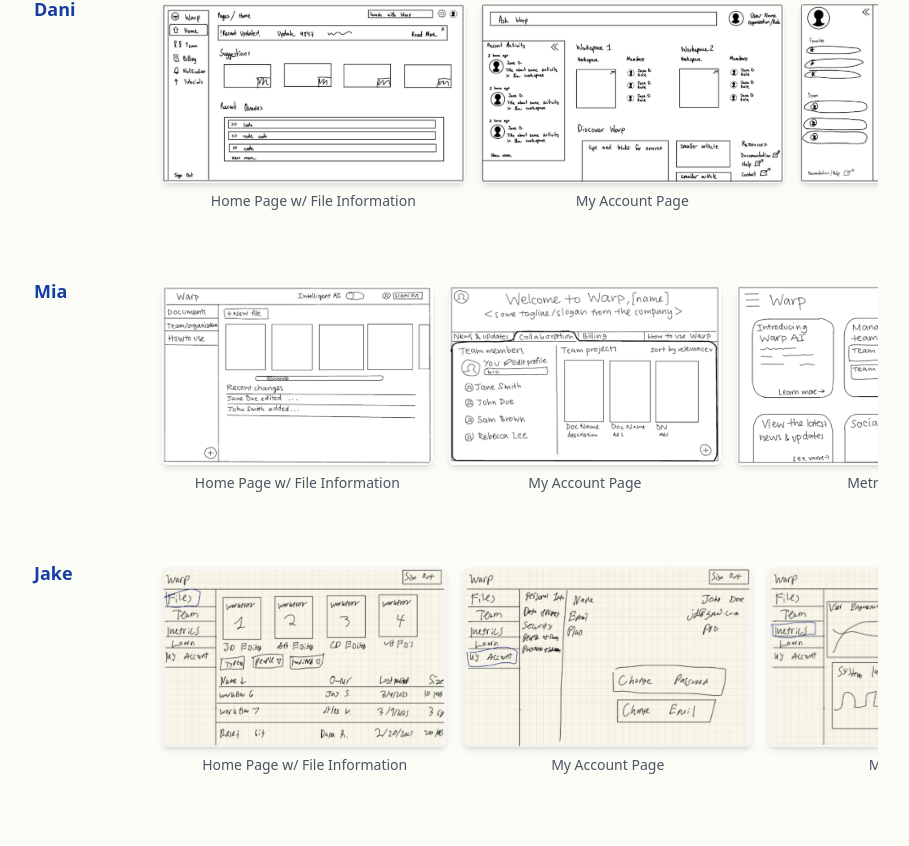
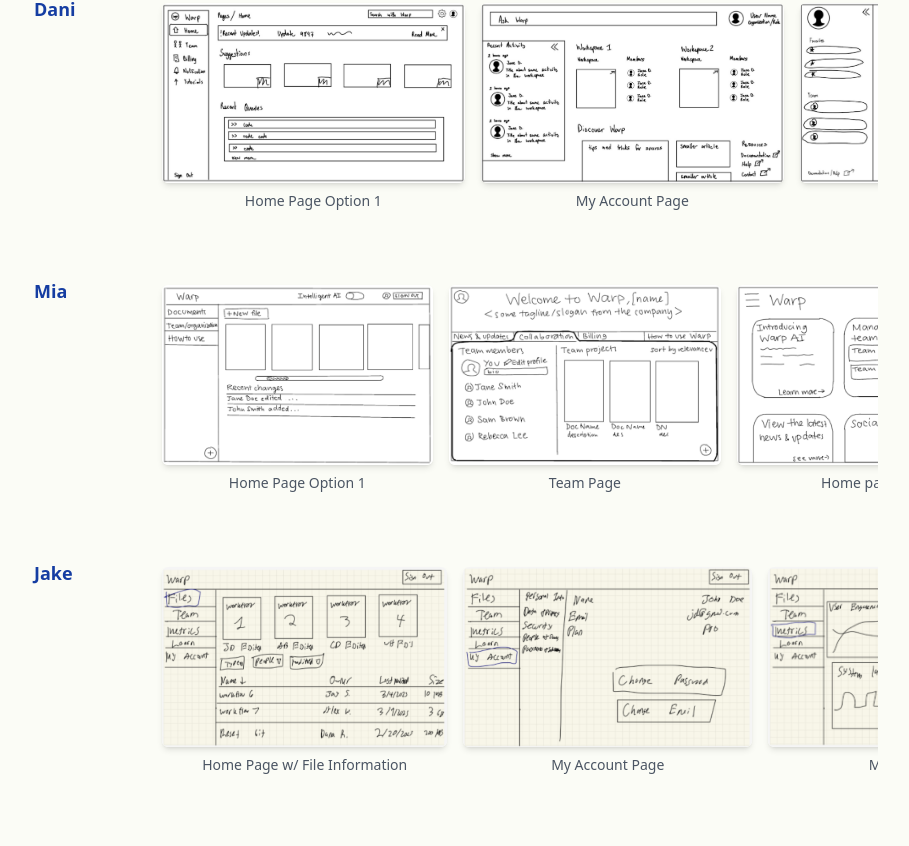
Before and after one commit to danidedona/Iterative-Design-Hand-In, a React (Vite) app: page / in a window 1280 px wide. Shown: the part 1634-2480 px from the top of the page, without its empty margins (346-1255 px from the left). Built offline with nearby package versions, Linux system fonts and the light colour scheme.

Commit message:
Added sketch descriptions

```diff
--- a/src/Template.jsx
+++ b/src/Template.jsx
@@ -52,10 +52,10 @@
 };
 
 const sketchNotes = {
-  Dani: ["Home Page w/ File Information", "My Account Page", "Metrics Page"],
-  Mia: ["Home Page w/ File Information", "My Account Page", "Metrics Page"],
+  Dani: ["Home Page Option 1", "My Account Page", "Home Page Option 2"],
+  Mia: ["Home Page Option 1", "Team Page", "Home page Option 2"],
   Jake: ["Home Page w/ File Information", "My Account Page", "Metrics Page"],
-  Efram: ["Home Page w/ File Information", "My Account Page", "Metrics Page"],
+  Efram: ["Home Page", "Team Page", "Learn Page"],
 }
 
 const Template = () => {
```
